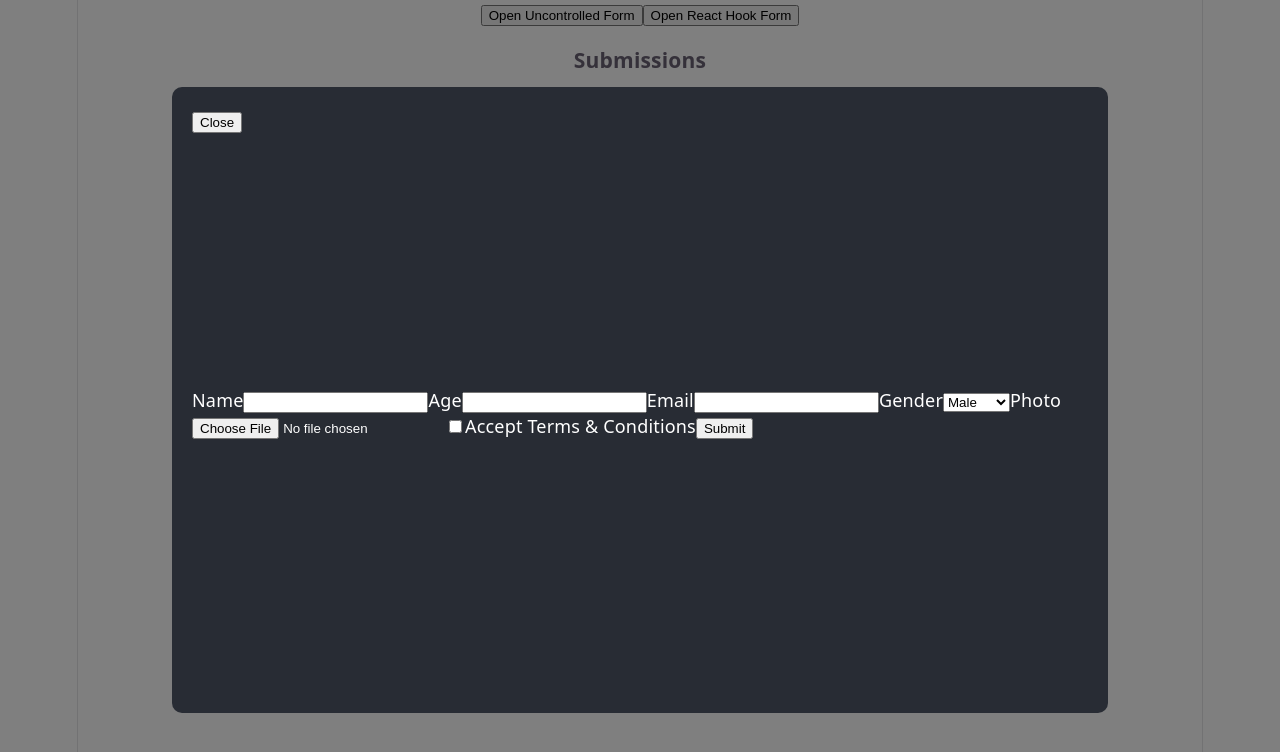
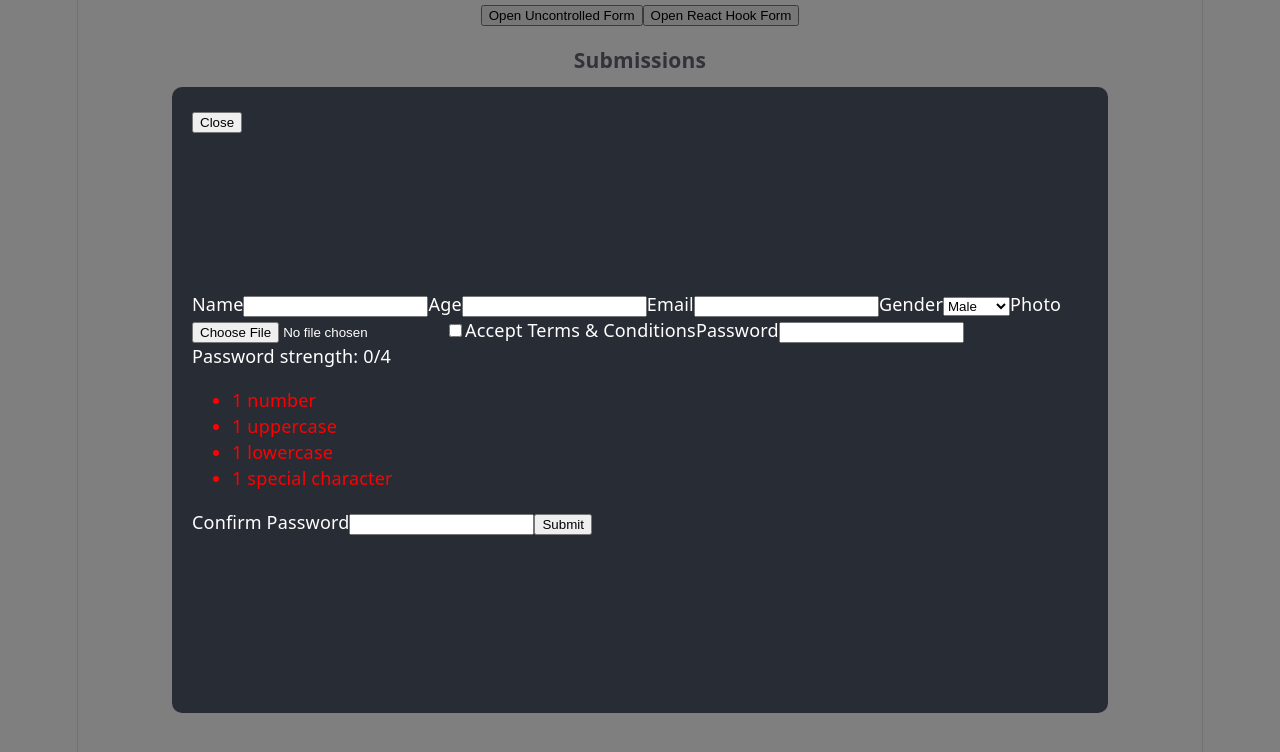
Before and after one commit to KateHalitsa/pokemon-search, a React (Vite) app: page / in a window 1280 px wide. Both pictures are taken after a click on the button "Open Uncontrolled Form". Shown: the top 752 px of the page. Built offline with nearby package versions, Linux system fonts and the light colour scheme.

Commit message:
feat: implement password fields

```diff
--- a/src/HookForm/HookForm.tsx
+++ b/src/HookForm/HookForm.tsx
@@ -3,6 +3,7 @@ import FormFields from "../components/FormFields/FormFields";
 import { useDispatch } from "react-redux";
 import { addSubmission } from "../store/formSlice";
 import { convertToBase64 } from "../utils/convertToBase64";
+import { getPasswordStrength } from "../utils/getPasswordStrength";
 
 export type FormValues = {
   name: string;
@@ -11,11 +12,16 @@ export type FormValues = {
   gender: string;
   terms: boolean;
   image?: FileList;
+  password: string;
+  confirmPassword: string;
 };
 
 function HookForm() {
-  const { register, handleSubmit } = useForm<FormValues>();
+  const { register, handleSubmit,watch } = useForm<FormValues>();
   const dispatch = useDispatch();
+const password = watch("password")||'';
+
+const strength = getPasswordStrength(password);
 
  const onSubmit = async (data: FormValues) => {
 const file = data.image?.[0];
@@ -34,8 +40,10 @@ const file = data.image?.[0];
 }
 
   return (
+
     <form onSubmit={handleSubmit(onSubmit)}>
-      <FormFields register={register} />
+      <FormFields register={register} password={password}strength={strength}
+ />
 
       <button type="submit">
         Submit
--- a/src/components/FormFields/FormFields.tsx
+++ b/src/components/FormFields/FormFields.tsx
@@ -1,9 +1,15 @@
-import type { UseFormRegister } from "react-hook-form";
+import {type UseFormRegister } from "react-hook-form";
 import type { FormValues } from "../../HookForm/HookForm";
+import { getPasswordStrength } from "../../utils/getPasswordStrength";
 
-interface Props {
+type Props ={
   register?: UseFormRegister<FormValues>;
-}function FormFields({ register }: Props){
+  password?: string;
+  setPassword?: React.Dispatch<React.SetStateAction<string>>;
+  strength?: ReturnType<typeof getPasswordStrength>;}
+
+function FormFields({ register,password, setPassword,strength}: Props){
+
     return(
         <>
         <label htmlFor="name">Name</label>
@@ -33,6 +39,41 @@ interface Props {
         <input id="terms" type="checkbox" name="terms" {...(register ? register("terms") : {})}/>
         Accept Terms & Conditions
         </label>
+        <label htmlFor="password">Password</label>
+        <input
+        id="password"
+        name="password"
+        type="password"
+        {...(register ? register("password") : {})}
+        onInput={(e) => {
+          if (!register) setPassword?.((e.target as HTMLInputElement).value);
+        }}
+      />
+<div>
+  <p>Password strength: {strength?.score}/4</p>
+
+  <ul>
+    <li style={{ color: strength?.hasNumber ? "green" : "red" }}>
+      1 number
+    </li>
+    <li style={{ color: strength?.hasUpper ? "green" : "red" }}>
+      1 uppercase
+    </li>
+    <li style={{ color: strength?.hasLower ? "green" : "red" }}>
+      1 lowercase
+    </li>
+    <li style={{ color: strength?.hasSpecial ? "green" : "red" }}>
+      1 special character
+    </li>
+  </ul>
+</div>
+
+
+        <label htmlFor="confirmPassword">Confirm Password</label>
+        <input id="confirmPassword" name="confirmPassword" type="password" {...(register ? register("confirmPassword",{validate: value =>
+      value === password || "Passwords do not match"}) : {})}
+
+ />
 </>
     )
 }
--- a/src/components/UncontrolledForm/UncontrolledForm.tsx
+++ b/src/components/UncontrolledForm/UncontrolledForm.tsx
@@ -1,20 +1,21 @@
 import { useDispatch } from "react-redux";
 import { addSubmission } from "../../store/formSlice";
 import FormFields from "../FormFields/FormFields";
-import { useRef } from "react";
+import { useRef, useState } from "react";
 import { convertToBase64 } from "../../utils/convertToBase64";
+import { getPasswordStrength } from "../../utils/getPasswordStrength";
 
 function UncontrolledForm() {
-  console.log("RENDER UncontrolledForm");
+    const [password, setPassword] = useState("");
    const dispatch = useDispatch();
 const isSubmitting = useRef(false);
+const strength = getPasswordStrength(password || "");
 
   const handleSubmit =async (e: React.FormEvent<HTMLFormElement>) => {
     e.preventDefault();
     e.stopPropagation();
     if (isSubmitting.current) return;
   isSubmitting.current = true;
-      console.log("HANDLE SUBMIT");
 
     const form = e.currentTarget;
 
@@ -47,19 +48,26 @@ const isSubmitting = useRef(false);
     }
      image = await convertToBase64(file);
     }
+    setPassword((form.elements.namedItem("password") as HTMLInputElement).value);
+const passwordValue = (form.elements.namedItem("password") as HTMLInputElement).value;
+const confirmPasswordValue = (form.elements.namedItem("confirmPassword") as HTMLInputElement).value;
+
+if (passwordValue !== confirmPasswordValue) {
+  alert("Passwords do not match");
+  return;
+}
     console.log(data);
     const fullData = {
  ...data,
   image
 };
-console.log("BEFORE DISPATCH");
 
     dispatch(addSubmission(fullData));
   };
 
   return (
     <form onSubmit={handleSubmit}>
-      <FormFields />
+      <FormFields password={password} setPassword={setPassword} strength={strength}/>
       <button type="submit">Submit</button>
     </form>
   );
--- /dev/null
+++ b/src/utils/getPasswordStrength.ts
@@ -0,0 +1,17 @@
+export function getPasswordStrength(password: string) {
+  const hasNumber = /\d/.test(password);
+  const hasUpper = /[A-Z]/.test(password);
+  const hasLower = /[a-z]/.test(password);
+  const hasSpecial = /[!@#$%^&*(),.?":{}|<>]/.test(password);
+
+  const score = [hasNumber, hasUpper, hasLower, hasSpecial]
+    .filter(Boolean).length;
+
+  return {
+    score,
+    hasNumber,
+    hasUpper,
+    hasLower,
+    hasSpecial,
+  };
+}
```
